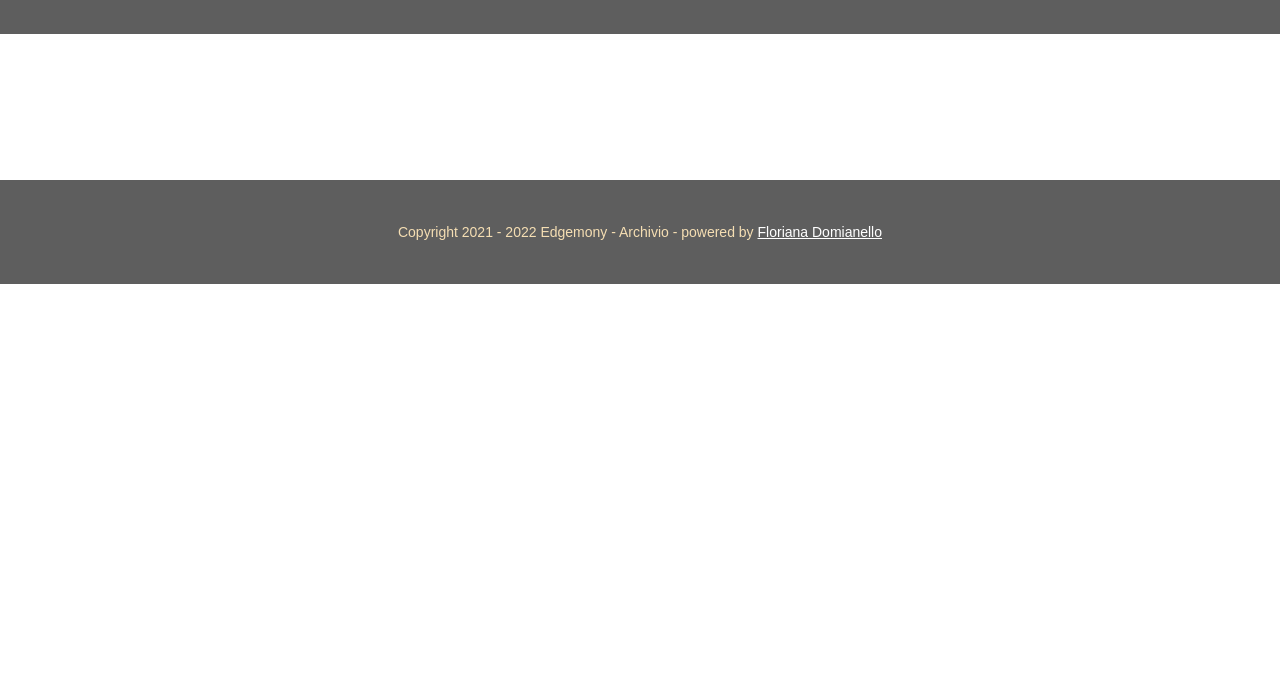
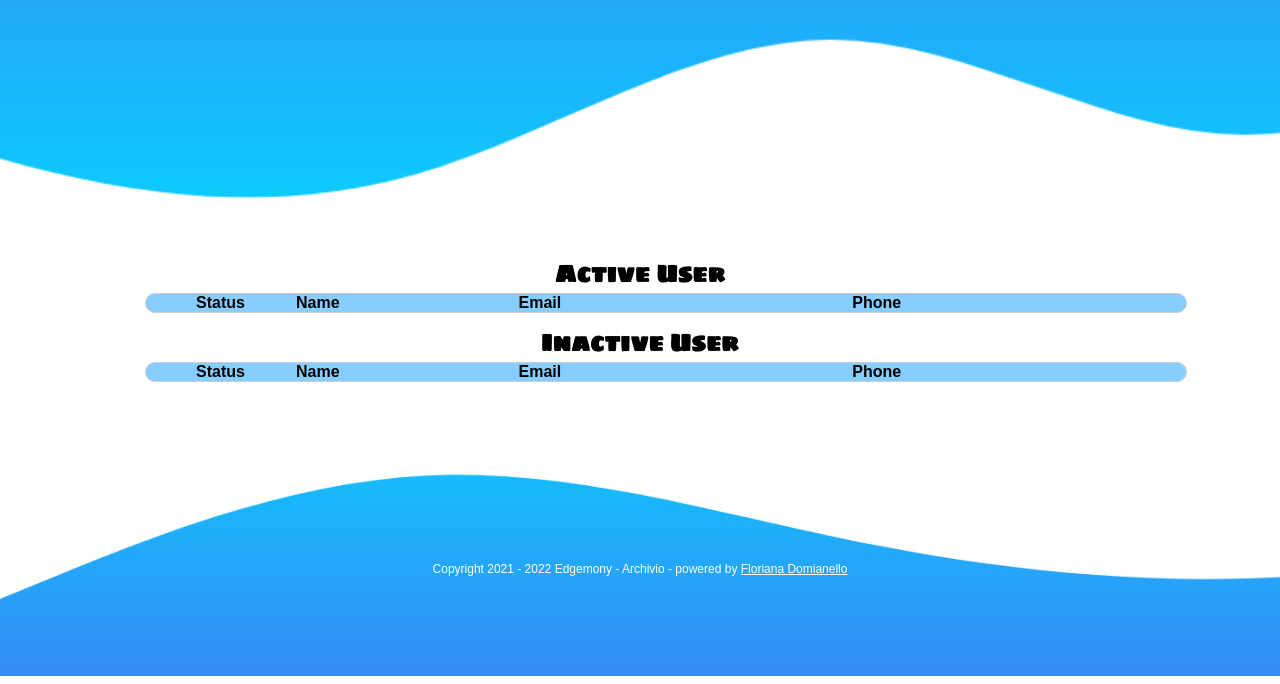
Before and after one commit to floriana83/Archivio, a plain HTML site: page index.html in a window 1280 px wide. Shown: the part 116-800 px from the top of the page. Drawn offline with Linux system fonts and the light colour scheme; no server answers; a web font is replaced by a local one.

Commit message:
fix new style css

```diff
--- a/css/style.css
+++ b/css/style.css
@@ -1,69 +1,89 @@
 @import url("https://fonts.googleapis.com/css2?family=Mohave:wght@400;700&family=Press+Start+2P&display=swap");
-:root {
-  --main_color: #353535;
+@import url('https://fonts.googleapis.com/css2?family=Mochiy+Pop+P+One&family=Sigmar+One&display=swap');
+* {
+  margin: 0;
+  padding: 0;
 }
+
+
 
 body {
   font-family: "Mohave", sans-serif;
-  margin: 0;
-  border: 0;
+
+
+
+
 }
 
-main {
-    width: 80%;
-    margin: 50px auto 80px;
-    font-family: sans-serif;
-  }
+h1{
+
+  color:white;
+  font-size: xx-large;
+}
+
 
 header {
+background-image: url(/img/wavehero.png);
+background-size: cover;
+
+padding: 10px 0;
+
+  font-family: 'Mochiy Pop P One', sans-serif;
+  font-family: 'Sigmar One', cursive;
     width: 100%;
-
-    margin: auto;
-    background: rgba(0, 0, 0, 0.63);
-
-
-    color: rgb(20, 85, 172);
-    padding: 30px 0px;
+    height: 300px;
 
     font-size: 14px;
-
-    margin-top: 20px;
     text-align: center;
     color: wheat;
 
 }
 
-  section {
-    display: block;
-    margin-bottom: 5px;
-  }
+main {
 
-  ul {
-    list-style: none;
-    padding: 0;
-  }
+  margin: 50px auto 80px;
+  font-family: sans-serif;
+  max-width: 990px;
 
-  ul li {
-    border: 1px solid #ccc;
-    padding: 10px;
-    margin: 5px 0;
-  }
+}
+h2 {
+  text-align: center;
+  font-family: 'Mochiy Pop P One', sans-serif;
+  font-family: 'Sigmar One', cursive;
+}
+
+
+form, .nav {
+
+
+  display: grid;
+  grid-template-columns: minmax(50px, 100px) 1fr  1.5fr 1fr 0.5fr;
+  margin-bottom: 5px;
+  border: 1px solid #ccc;
+  padding-left: 50px;
+  border-radius: 20px;
+  justify-content: space-evenly;
+  width: 100%;
+
+}
+.nav {
+  background-color: #0099ff7a ;
+
+  border-radius: 20px;
+  margin-bottom: 10px;
+
+}
+
 
   footer {
-    width: 100%;
 
-    margin: auto;
-    background: rgba(0, 0, 0, 0.63);
+    color: white;
+    padding: 100px 0;
+    text-align: center;
+    font-size: 12px;
 
-
-    color: rgb(20, 85, 172);
-    padding: 30px 0px;
-
-    font-size: 14px;
-
-    margin-top: 20px;
-    text-align: center;
-    color: wheat;
+    background-image: url(/img/waveFooter.png) ;
+    background-size: cover;
   }
   footer a{
     color: #fff;
@@ -73,11 +93,3 @@ header {
     color: rgb(65, 214, 225);
     text-decoration: none;
   }
-
-  @media (min-width: 768px) {
-    ul {
-      display: grid;
-      grid-template-columns: repeat(3, 1fr);
-      column-gap: 10px;
-    }
-  }
--- a/index.html
+++ b/index.html
@@ -1,5 +1,6 @@
 <!DOCTYPE html>
 <html lang="it">
+
 <head>
   <meta charset="UTF-8">
   <meta http-equiv="X-UA-Compatible" content="IE=edge">
@@ -8,56 +9,80 @@
   <link rel="stylesheet" href="./css/style.css">
 
 </head>
+
 <body>
   <header>
-        <h1>Archivio</h1>
+
+    <h1>Archive</h1>
   </header>
+
   <main>
-        <form id="containerTwo">
+    <h2>Active User</h2>
+    <div class="nav">
+      <span>
+        <strong>Status</strong>
+      </span>
+      <span>
+        <strong>Name</strong>
+      </span>
+      <span>
+        <strong>Email</strong>
+      </span>
+      <span>
+        <strong>Phone</strong>
+      </span>
 
-            <ul>
+    </div>
+    <div id="containerTwo">
+      <!-- <span>
+                    <strong>Name</strong>
+                </span>
+                <span>
+                    <strong>Email</strong>
+                </span>
+                <span>
+                    <strong>Phone</strong>
+                </span>
+                <span>
+                    <strong>Status</strong>
+                </span>
+                    <h3>${el.name}</h3>
+                    <span><a href="mailto:${el.email}">${el.email}</a></span>
+                    <span><a href="tel:${el.phone}">${el.phone}</a></span>
+                    <span><label for="search">Status User <input type="radio"  ${el.active ? "checked" : ""}  /></label></span> -->
+    </div>
 
-                <!--
-                <li>
-                  <h3>Leanne Graham</h3>
-                  <p>Bret</p>
-                  <p><strong>Email:</strong> <a href="mailto:Sincere@april.biz">Sincere@april.biz</a></p>
-                  <p><strong>Phone:</strong> <a href="tel:+39 3657345657">+39 3657345657</a></p>
-                  <p><strong>website:</strong> <a href="hildegard.or">hildegard.or</a></p>
-                  <p><strong>Romaguera-Crona</strong></p>
-                </li>
-                -->
+    <h2>Inactive User</h2>
+    <div class="nav">
+      <span>
+        <strong>Status</strong>
+      </span>
+      <span>
+        <strong>Name</strong>
+      </span>
+      <span>
+        <strong>Email</strong>
+      </span>
+      <span>
+        <strong>Phone</strong>
+      </span>
 
-              </ul>
+    </div>
+    <div id="container">
 
-        </form>
-        <form id="container">
 
-            <ul>
 
-                <!--
-                <li>
-                  <h3>Leanne Graham</h3>
-                  <p>Bret</p>
-                  <p><strong>Email:</strong> <a href="mailto:Sincere@april.biz">Sincere@april.biz</a></p>
-                  <p><strong>Phone:</strong> <a href="tel:+39 3657345657">+39 3657345657</a></p>
-                  <p><strong>website:</strong> <a href="hildegard.or">hildegard.or</a></p>
-                  <p><strong>Romaguera-Crona</strong></p>
-                </li>
-                -->
 
-              </ul>
-
-        </form>
+    </div>
 
   </main>
 
   <script src="./js/index.js"></script>
-
 </body>
 <footer>
 
-    <p><span>Copyright 2021 - 2022 Edgemony </span>- Archivio - powered by <a href="https://www.linkedin.com/in/floriana-domianello-0791a171" target="_blank">Floriana Domianello</a></p>
+  <p><span>Copyright 2021 - 2022 Edgemony </span>- Archivio - powered by <a
+      href="https://www.linkedin.com/in/floriana-domianello-0791a171" target="_blank">Floriana Domianello</a></p>
 
 </footer>
 
--- a/js/index.js
+++ b/js/index.js
@@ -38,14 +38,12 @@ document.addEventListener("DOMContentLoaded", async () => {
              return (el)
          }
          }).map((el) =>`
-             <li>
-                 <label for="search">Status User <input type="radio"  ${el.active ? "checked" : ""}  />  </label>
-                 <h3>${el.name}</h3>
-
-                 <p><strong>Email:</strong> <a href="mailto:${el.email}">${el.email}</a></p>
-                 <p><strong>Phone:</strong> <a href="tel:${el.phone}">${el.phone}</a></p>
-
-              </li>`)
+         <form>
+         <span><input type="radio" ${el.active ? "checked" : ""}  /></span>
+         <span>${el.name}</span>
+         <span><a href="mailto:${el.email}">${el.email}</a></span>
+         <span><a href="tel:${el.phone}">${el.phone}</a></span>
+         </form>`)
          .join("");
 
 
@@ -54,7 +52,7 @@ const containerTwo = q("#containerTwo");
 
 renderActive(
     containerTwo,
-    `<ul>${elements}</ul>`
+    `<div id="containerTwo">${elements}</div>`
 );
 
 };
@@ -72,20 +70,19 @@ const List = (data) => {
             return (item)
         }
         }).map((el) =>`
-        <li>
-            <label for="search">Status User <input type="radio"  ${el.active ? "checked" : ""}  />  </label>
-            <h3>${el.name}</h3>
+        <form>
+        <span><input type="radio" disabled ${el.active ? "checked" : ""}  /></span>
+         <span>${el.name}</span>
+         <span><a href="mailto:${el.email}">${el.email}</a></span>
+         <span><a href="tel:${el.phone}">${el.phone}</a></span>
 
-            <p><strong>Email:</strong> <a href="mailto:${el.email}">${el.email}</a></p>
-            <p><strong>Phone:</strong> <a href="tel:${el.phone}">${el.phone}</a></p>
-
-         </li>`)
+         </form>`)
     .join("");
 
         const container = q("#container");
         renderInactive(
             container,
-            `<ul>${elementsTwo}</ul>`
+            `<div id="container">${elementsTwo}</div>`
         );
 
 
```
Also changed, not shown: img/waveFooter.png (added), img/wavehero.png (added). Lines whose indentation alone changed are shown as unchanged.
